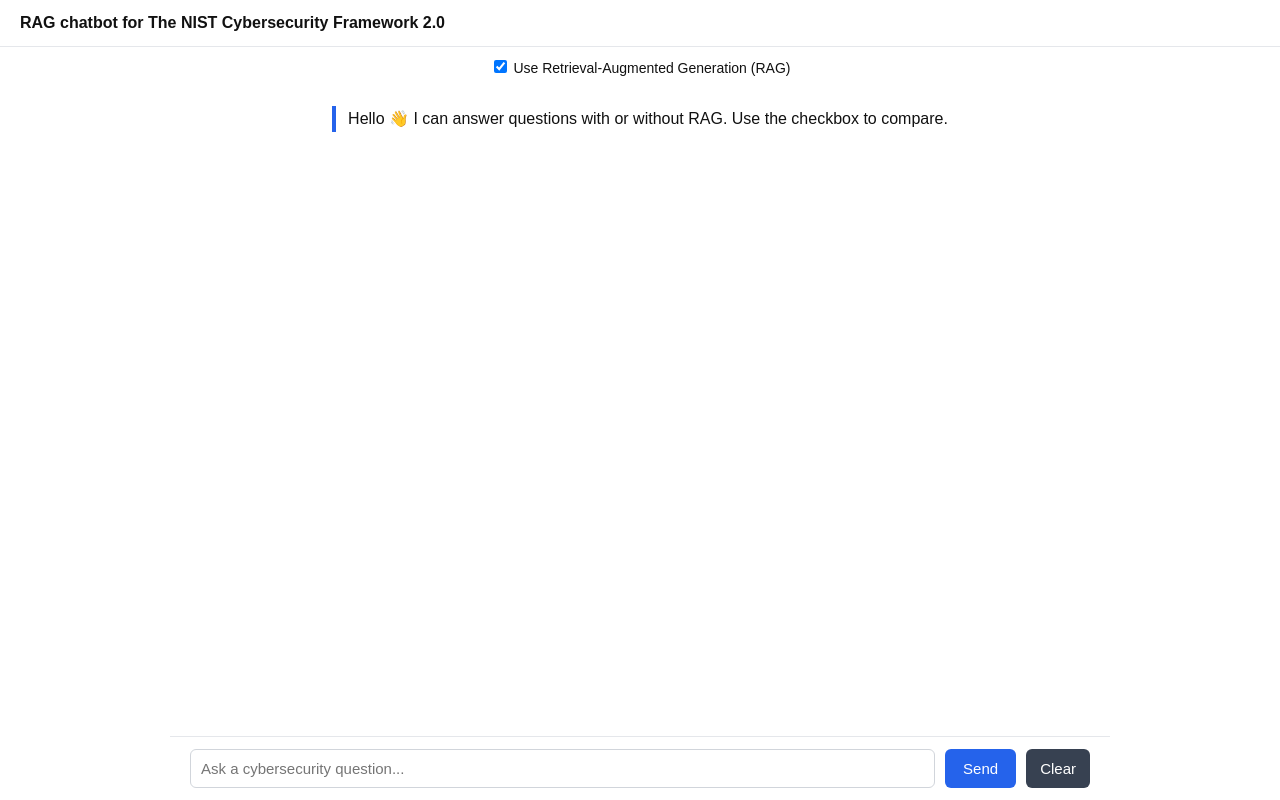
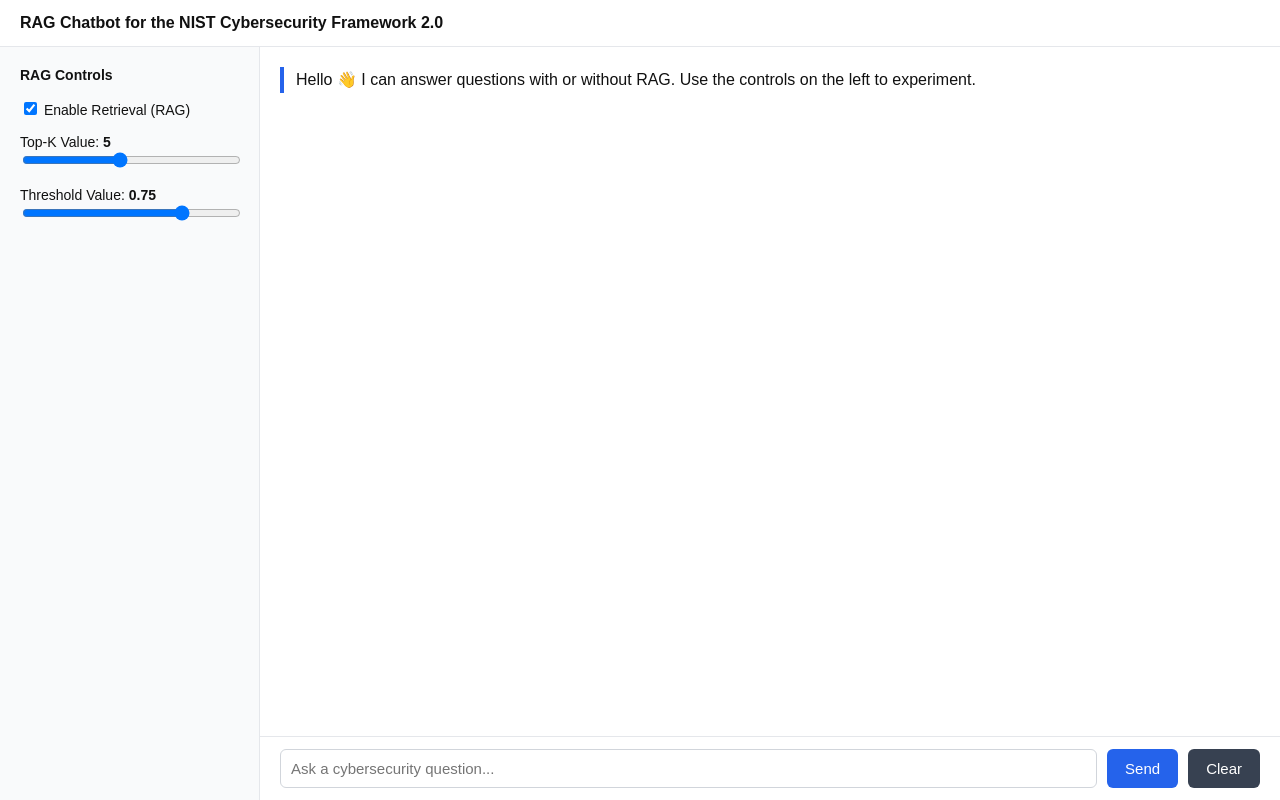
Before and after one commit to olanak/cybersec-chatbot, a plain HTML site: page frontend/index.html in a window 1280 px wide. Drawn offline with Linux system fonts and the light colour scheme.

Commit message:
rag core

```diff
--- a/frontend/index.html
+++ b/frontend/index.html
@@ -23,17 +23,32 @@
       font-weight: 600;
     }
 
+    #layout {
+      display: flex;
+      flex: 1;
+      overflow: hidden;
+    }
+
+    /* LEFT SIDEBAR */
     #controls {
-      max-width: 900px;
-      margin: 10px auto;
-      padding: 0 20px;
+      width: 260px;
+      padding: 20px;
+      border-right: 1px solid #e5e7eb;
+      background: #f9fafb;
       font-size: 14px;
+      box-sizing: border-box;
+    }
+
+    /* RIGHT SIDE (CHAT + INPUT) */
+    #chat-wrapper {
+      flex: 1;
+      display: flex;
+      flex-direction: column;
+      min-width: 0;
     }
 
     #chat {
       flex: 1;
-      max-width: 900px;
-      margin: 0 auto;
       padding: 20px;
       overflow-y: auto;
     }
@@ -63,9 +78,8 @@
       padding: 12px 20px;
       display: flex;
       gap: 10px;
-      max-width: 900px;
-      margin: 0 auto;
-      width: 100%;
+      background: #ffffff;
+      box-sizing: border-box;
     }
 
     input[type="text"] {
@@ -74,6 +88,7 @@
       font-size: 15px;
       border: 1px solid #d1d5db;
       border-radius: 6px;
+      min-width: 0;
     }
 
     button {
@@ -87,46 +102,76 @@
     }
 
     #clear-btn {
-      padding: 8px 14px;
-      border-radius: 6px;
-      border: none;
       background: #374151;
-      color: white;
-      cursor: pointer;
     }
 
     #clear-btn:hover {
       background: #4b5563;
     }
+
+    input[type="range"] {
+      width: 100%;
+    }
   </style>
 </head>
 
 <body>
-  <header>RAG chatbot for The NIST Cybersecurity Framework 2.0 </header>
+  <header>RAG Chatbot for the NIST Cybersecurity Framework 2.0</header>
 
-  <div id="controls">
+  <div id="layout">
+
+    <!-- LEFT CONTROLS -->
+    <aside id="controls">
+      <strong>RAG Controls</strong><br><br>
+
       <label>
         <input type="checkbox" id="rag-toggle" checked />
-      Use Retrieval-Augmented Generation (RAG)
+        Enable Retrieval (RAG)
       </label>
-  </div>
 
-  <div id="chat"></div>
+      <br><br>
+
+      <label>
+        Top-K Value: <strong><span id="k-value">5</span></strong>
+        <input type="range" id="k-slider" min="1" max="10" value="5" />
+      </label>
+
+      <br><br>
+
+      <label>
+         Threshold Value: <strong><span id="t-value">0.75</span></strong>
+        <input type="range" id="t-slider" min="0.3" max="0.9" step="0.05" value="0.75" />
+      </label>
+    </aside>
+
+    <!-- RIGHT CHAT AREA -->
+    <div id="chat-wrapper">
+      <main id="chat"></main>
 
       <footer>
         <input id="input" type="text" placeholder="Ask a cybersecurity question..." />
         <button id="send">Send</button>
         <button id="clear-btn" type="button">Clear</button>
       </footer>
+    </div>
+
+  </div>
 
   <script>
     const API_URL = "http://127.0.0.1:8000/chat";
+
     const chat = document.getElementById("chat");
     const input = document.getElementById("input");
     const sendBtn = document.getElementById("send");
+    const clearBtn = document.getElementById("clear-btn");
     const ragToggle = document.getElementById("rag-toggle");
-    const clearBtn = document.getElementById("clear-btn");
+    const kSlider = document.getElementById("k-slider");
+    const tSlider = document.getElementById("t-slider");
+    const kValue = document.getElementById("k-value");
+    const tValue = document.getElementById("t-value");
 
+    kSlider.oninput = () => (kValue.textContent = kSlider.value);
+    tSlider.oninput = () => (tValue.textContent = tSlider.value);
 
     function addMessage(text, cls, sources = []) {
       const div = document.createElement("div");
@@ -144,7 +189,6 @@
       chat.scrollTop = chat.scrollHeight;
     }
 
-
     async function sendMessage() {
       const text = input.value.trim();
       if (!text) return;
@@ -154,12 +198,12 @@
 
       const res = await fetch(API_URL, {
         method: "POST",
-        headers: {
-          "Content-Type": "application/json"
-        },
+        headers: { "Content-Type": "application/json" },
         body: JSON.stringify({
           message: text,
-          use_rag: ragToggle.checked
+          use_rag: ragToggle.checked,
+          top_k: parseInt(kSlider.value),
+          threshold: parseFloat(tSlider.value)
         })
       });
 
@@ -172,19 +216,18 @@
       if (e.key === "Enter") sendMessage();
     });
 
+    clearBtn.onclick = () => {
+      chat.innerHTML = "";
       addMessage(
-      "Hello 👋 I can answer questions with or without RAG. Use the checkbox to compare.",
+        "Hello 👋 I can answer questions with or without RAG. Use the controls on the left to experiment.",
         "bot"
       );
-    clearBtn.addEventListener("click", () => {
-      chat.innerHTML = "";
+    };
 
-      // Optional: re-add welcome message
     addMessage(
-        "Hello 👋 I can answer questions with or without RAG. Use the checkbox to compare.",
+      "Hello 👋 I can answer questions with or without RAG. Use the controls on the left to experiment.",
       "bot"
     );
-    });
   </script>
 </body>
 
```
Also changed, not shown: 4 other files. Lines whose indentation alone changed are shown as unchanged.
